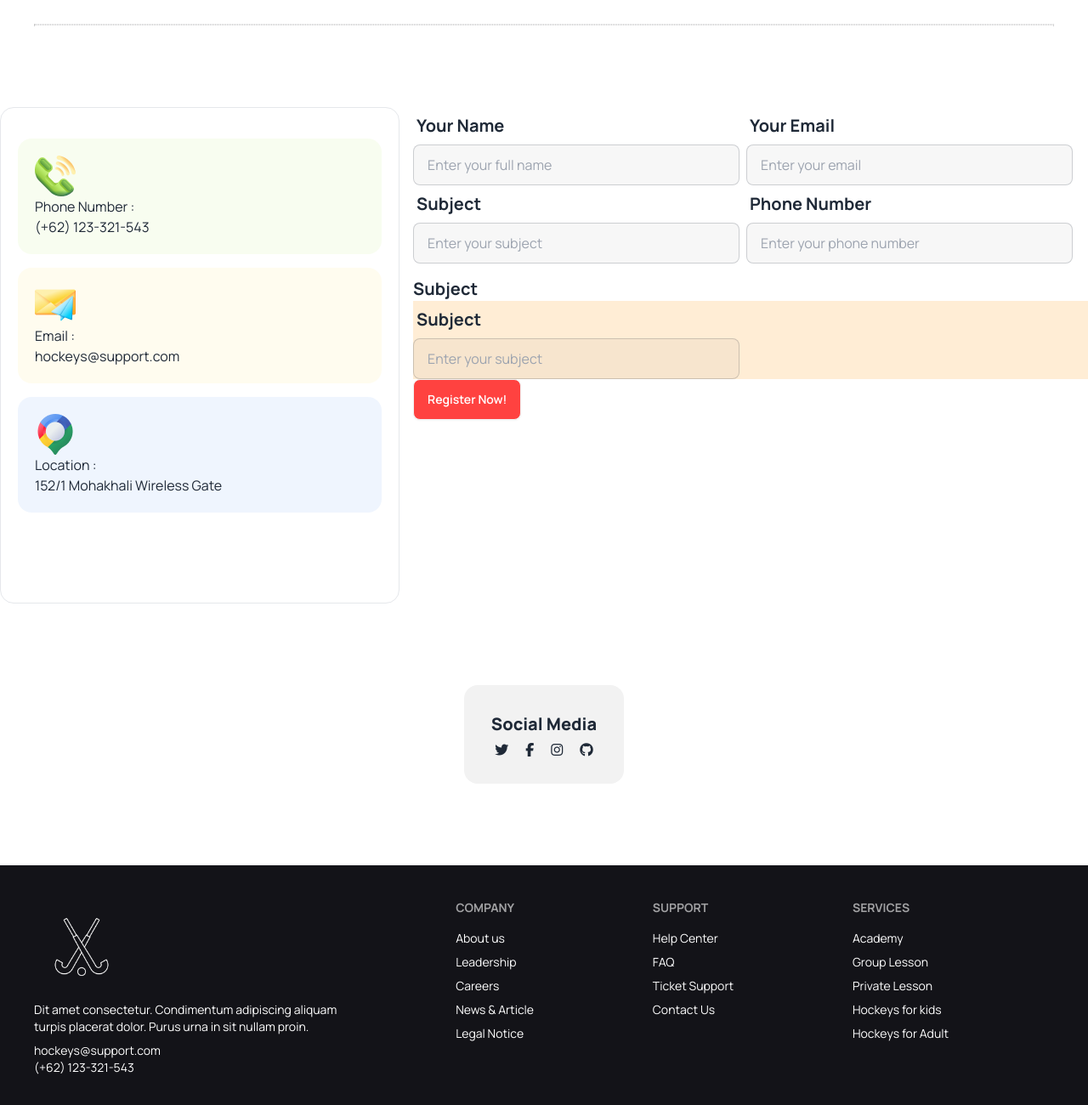
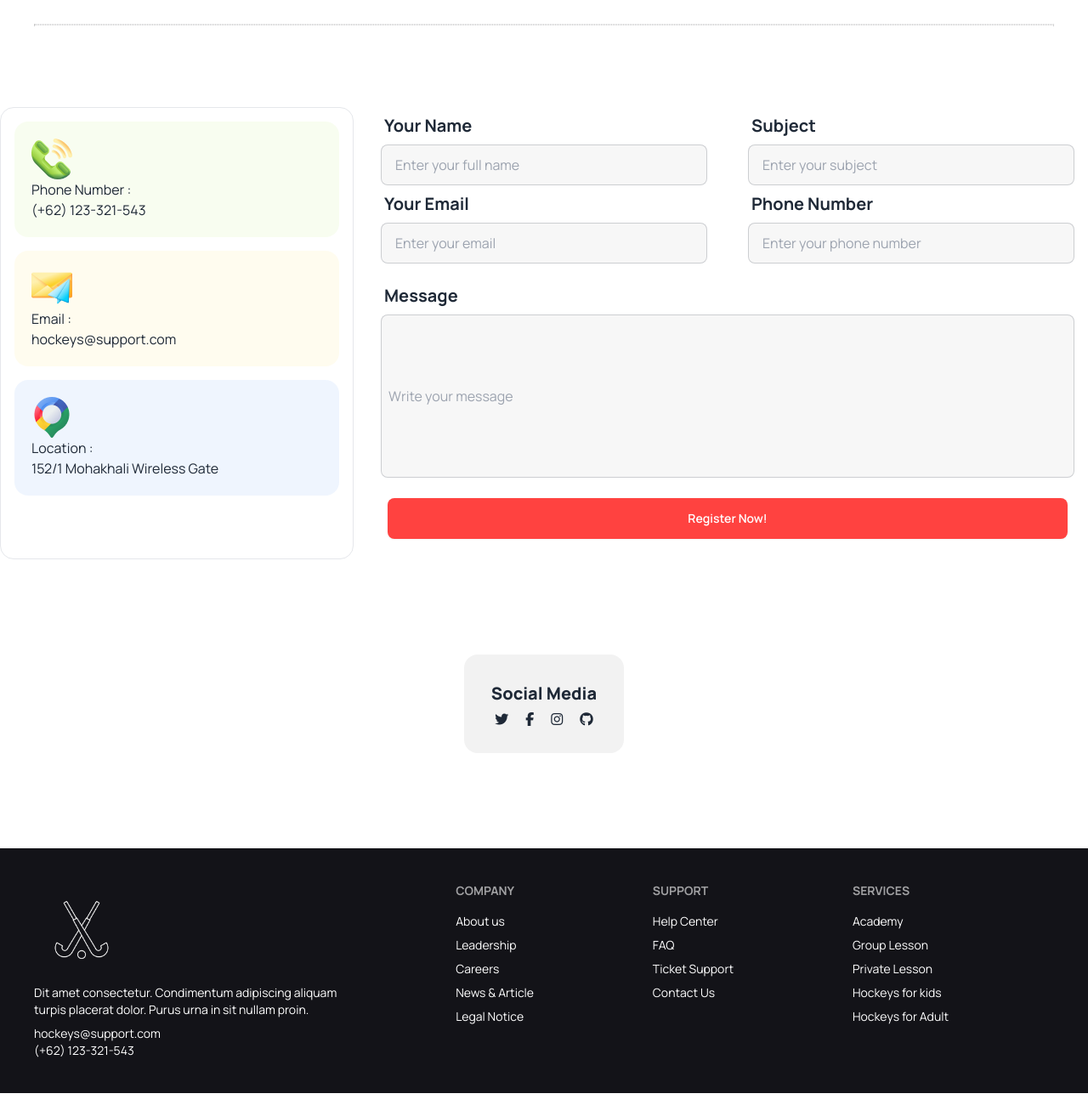
Before and after one commit to tanin9/B9A3-Hockeys, a plain HTML site: page index.html in a window 1280 px wide. Shown: the part 5880-7180 px from the top of the page at 85% size. Drawn offline with nearby package versions, Linux system fonts and the light colour scheme.

Commit message:
Get In Touch section  added

```diff
--- a/index.html
+++ b/index.html
@@ -97,9 +97,10 @@
         </nav>
 
 
+        <!-- carousel -->
+
+
         <section class="my-24">
-
-            <!-- carousel -->
 
             <div class="carousel w-full">
                 <div id="slide1" class="carousel-item relative w-full">
@@ -126,13 +127,6 @@
                 </div>
 
             </div>
-
-
-
-        </div>
-
-
-
 
         </section>
 
@@ -634,8 +628,10 @@
 
         <section class="my-24">
 
-            <div class="grid grid-rows-1 lg:grid-rows-3 grid-flow-col gap-4">
-                <div class="row-span-1 lg:row-span-3 p-5 border  rounded-2xl">
+           <div class="grid gap-4 grid-cols-1 lg:grid-cols-3 ">
+
+
+                <div class="lg:row-span-4 px-4 border  rounded-2xl">
                     <div class="bg-phone-bg-color p-5 my-4 border-phone-bg-color  rounded-2xl  ">
                         <img src="Images/Group 1171275317.png " alt="">
                         <p>Phone Number : <br>
@@ -655,8 +651,7 @@
                     </div>
                 </div>
 
-                <div class="row-span-1 lg:col-span-2 ... bg-white">
-                    <div class="flex  gap-2">
+                <div class=" px-4">
                     <div class="form-control w-full max-w-sm ">
                         <div class="label">
                             <span class="label-text text-xl font-bold">Your Name</span>
@@ -672,7 +667,8 @@
                             class="input input-bordered bg-input-bg  w-full max-w-sm" />
                     </div>
                 </div>
-                    <div class="flex gap-2">
+
+                <div class="px-4">
                     <div class="form-control w-full max-w-sm">
                         <div class="label">
                             <span class="label-text text-xl font-bold">Subject</span>
@@ -689,24 +685,22 @@
                     </div>
                 </div>
 
+                <div class="px-4 lg:col-span-2 row-span-2  ">
+                    <div class="form-control  lg:col-span-2 ">
+                        <div class="label">
+                            <span class="label-text text-xl font-bold">Message</span>
+                        </div >
+
+                         <input type="text" placeholder="Write your message"
+                            class="input placeholder: input-bordered bg-input-bg h-48 p-2 placeholder-top   " />
+                    <div></div>
+
+
                 </div>
-                <div class="row-span-2 col-span-2 ... ">
-                    <span class="label-text text-xl font-bold">Subject</span>
-
-                    <div class="flex bg-orange-100 gap-2">
-
-                        <div class="form-control w-full max-w-sm">
-                            <div class="label">
-                                <span class="label-text text-xl font-bold">Subject</span>
-                            </div>
-                            <input type="text" placeholder="Enter your subject"
-                                class="input input-bordered bg-input-bg  w-full max-w-sm" />
+                <div class=" p-2 lg:col-span-2 mt-4  ">
+                    <button class="btn bg-theme-color w-full text-white border-none">Register Now!</button>
                 </div>
 
-                    </div>
-                    <button class="btn bg-theme-color text-white">Register Now!</button>
-
-                </div>
              </div>
 
         </section>
@@ -716,7 +710,7 @@
 
         <section class="my-24">
 
-            <div class="place-items-center ">
+            <div class="place-items-center p-4 ">
                 <div class="card bg-base-200 ">
                     <div class="card-body items-center text-center">
 
@@ -752,29 +746,31 @@
                     <p>(+62) 123-321-543</p>
                 </div>
             </aside>
-            <nav>
+
+                <div>
                     <header class="footer-title">Company</header>
                     <a class="link link-hover">About us</a>
                     <a class="link link-hover">Leadership</a>
                     <a class="link link-hover">Careers</a>
                     <a class="link link-hover">News & Article</a>
                     <a class="link link-hover">Legal Notice</a>
-            </nav>
-            <nav>
+                </div>
+                <div>
                     <header class="footer-title">Support</header>
                     <a class="link link-hover">Help Center </a>
                     <a class="link link-hover">FAQ </a>
                     <a class="link link-hover">Ticket Support </a>
                     <a class="link link-hover">Contact Us</a>
-            </nav>
-            <nav>
+                </div>
+
+            <div>
                 <header class="footer-title">Services</header>
                 <a class="link link-hover">Academy</a>
                 <a class="link link-hover">Group Lesson</a>
                 <a class="link link-hover">Private Lesson</a>
                 <a class="link link-hover">Hockeys for kids</a>
                 <a class="link link-hover">Hockeys for Adult</a>
-            </nav>
+            </div>
 
         </div>
     </footer>
```
Lines whose indentation alone changed are shown as unchanged.
